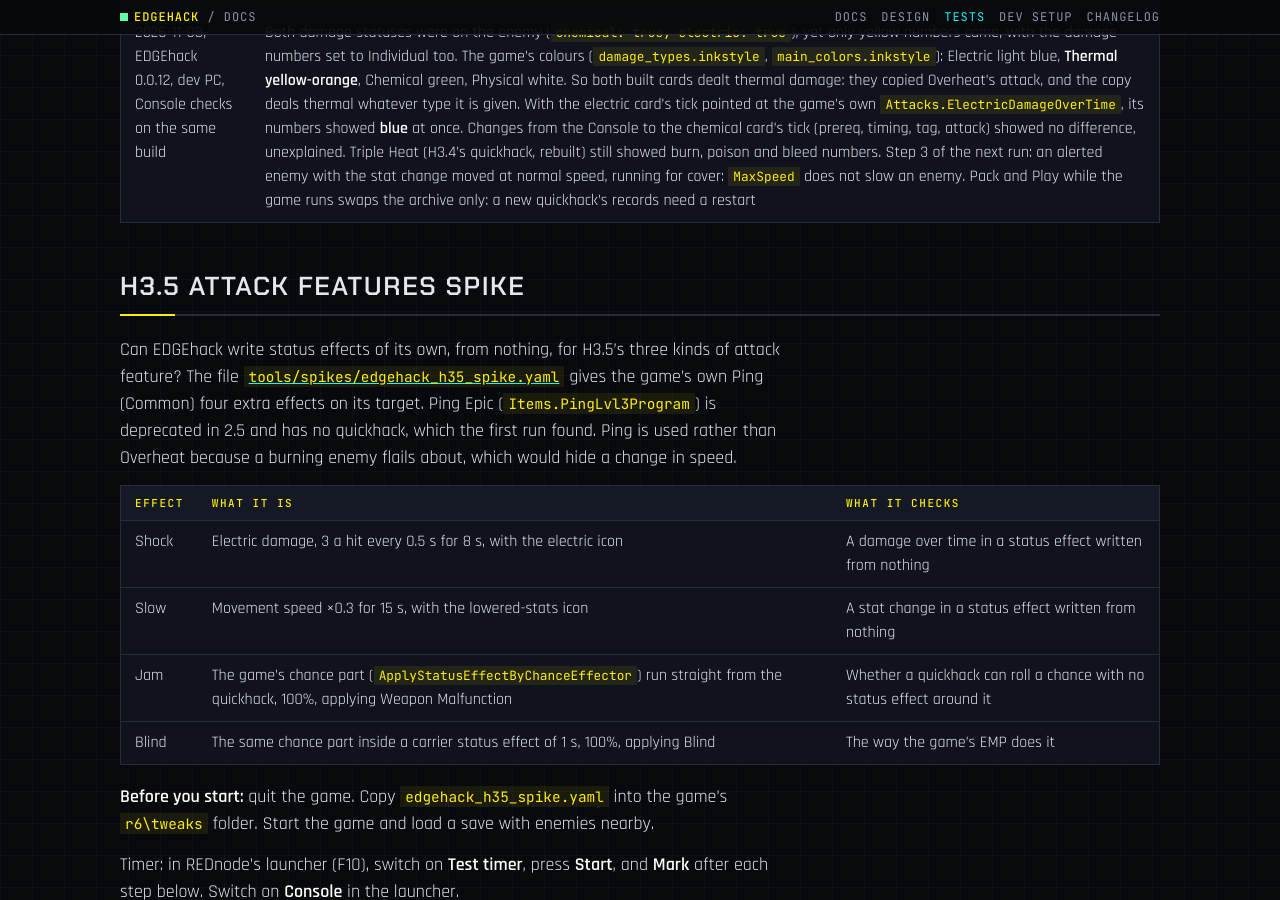
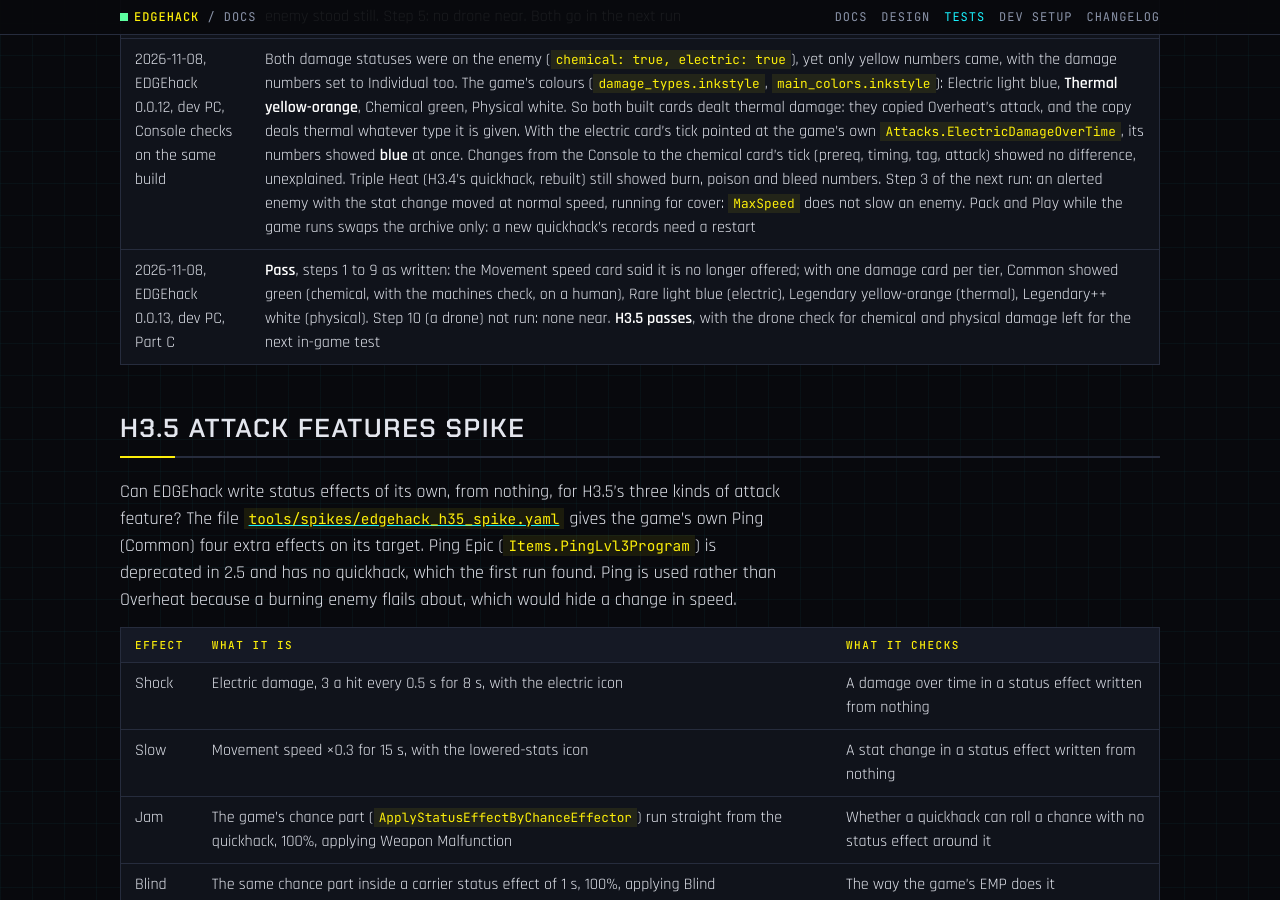
Before and after one commit to Edgemodders/EDGEhack, a Jekyll site: the page built from docs/testing.md, in a window 1280 px wide and 900 px high, scrolled down 5577 px. Built offline with Jekyll 4.4.1, drawn with Linux system fonts in a browser that asks for light colours; some of the changed text lies outside the part shown.

Commit message:
H3.5 Build one passed in the game (Part C)
Co-Authored-By: Claude Opus 5.5 <noreply@anthropic.com>

```diff
--- a/docs/testing.md
+++ b/docs/testing.md
@@ -19,7 +19,7 @@ Last updated 2026-11-07.
 | [H2c Edit](#h2c-edit) | By hand, then in the game | H2 | 2026-11-05 | Pass, Parts A and B (EDGEhack 0.0.4). The Hacking tab's upload and duration differ from the inventory's: the game's own doing |
 | [H3.1 and H3c.1 Spikes](#h31-and-h3c1-spikes) | By hand, in the game | H3, H3c | 2026-11-05 | Pass, on game 2.5: a new quickhack beside Overheat, and both functions. A status effect from a function and spread were not run |
 | [H3.3 New](#h33-new) | By hand, then in the game | H3 | 2026-11-06 | Pass |
-| [H3.5 Build one](#h35-build-one) | By hand in VS Code, then in the game | H3 | | Waiting |
+| [H3.5 Build one](#h35-build-one) | By hand in VS Code, then in the game | H3 | 2026-11-08 | Pass (a drone check left) |
 | [H3.5 Attack features spike](#h35-attack-features-spike) | By hand, in the game, with a hand-written file and REDnode's Console | H3 | 2026-11-07 | Done: findings for the build |
 | [H3.4b Machines](#h34b-machines) | By hand, then in the game | H3 | 2026-11-07 | Pass (EDGEhack 0.0.9): a drone and an android took only the burn, with no poison or bleed icon; humans the burn, poison and bleed |
 | [H3.4b Machines spike](#h34b-machines-spike) | By hand, in the game, with REDnode's Console | H3 | 2026-11-07 | An immunity did nothing; a check on the damage effector stopped the damage on a drone, not on a human |
@@ -31,7 +31,7 @@ Last updated 2026-11-07.
 
 ## Waiting for a hand test
 
-- [H3.5 Build one](#h35-build-one).
+- [H3.5 Build one](#h35-build-one), Part C's step 10 only: a built chemical or physical damage on a drone shows no numbers.
 
 ## H3.5 Build one
 
@@ -116,6 +116,7 @@ const ses = await api.GameInstance.GetStatusEffectSystem(game.instance); const t
 | 2026-11-08, EDGEhack 0.0.11, dev PC, Part A | **Pass**, every step as written. The owner asked for a message naming each file a save adds to the project, with **Open** (built in 0.0.12) |
 | 2026-11-08, EDGEhack 0.0.11, dev PC, Part B | Steps 1 and 3 **pass**: Shock Ping on the wheel, `blind: true` (the chance route from the file, as from the Console). Step 2: only yellow numbers. The saved document shows why: step 13's type change landed on the **first** damage card (a1: Chemical, 40 a hit, sparks set), and the fourth (a4) stayed Electric at 10, so the yellow numbers were a4's. Whether the editor sent the change to the wrong card is open: both cards were titled Electric damage over time. Still, a1's chemical damage showed no numbers on a human, with its records as designed (a chemical attack, the tick behind EDGEhack's machines check): to settle in the next run. Step 4: not seen, since the blinded enemy stood still. Step 5: no drone near. Both go in the next run |
 | 2026-11-08, EDGEhack 0.0.12, dev PC, Console checks on the same build | Both damage statuses were on the enemy (`chemical: true, electric: true`), yet only yellow numbers came, with the damage numbers set to Individual too. The game's colours (`damage_types.inkstyle`, `main_colors.inkstyle`): Electric light blue, **Thermal yellow-orange**, Chemical green, Physical white. So both built cards dealt thermal damage: they copied Overheat's attack, and the copy deals thermal whatever type it is given. With the electric card's tick pointed at the game's own `Attacks.ElectricDamageOverTime`, its numbers showed **blue** at once. Changes from the Console to the chemical card's tick (prereq, timing, tag, attack) showed no difference, unexplained. Triple Heat (H3.4's quickhack, rebuilt) still showed burn, poison and bleed numbers. Step 3 of the next run: an alerted enemy with the stat change moved at normal speed, running for cover: `MaxSpeed` does not slow an enemy. Pack and Play while the game runs swaps the archive only: a new quickhack's records need a restart |
+| 2026-11-08, EDGEhack 0.0.13, dev PC, Part C | **Pass**, steps 1 to 9 as written: the Movement speed card said it is no longer offered; with one damage card per tier, Common showed green (chemical, with the machines check, on a human), Rare light blue (electric), Legendary yellow-orange (thermal), Legendary++ white (physical). Step 10 (a drone) not run: none near. **H3.5 passes**, with the drone check for chemical and physical damage left for the next in-game test |
 
 ## H3.5 Attack features spike
 
```
Also changed, not shown: CLAUDE.md (+1 -1 lines).
